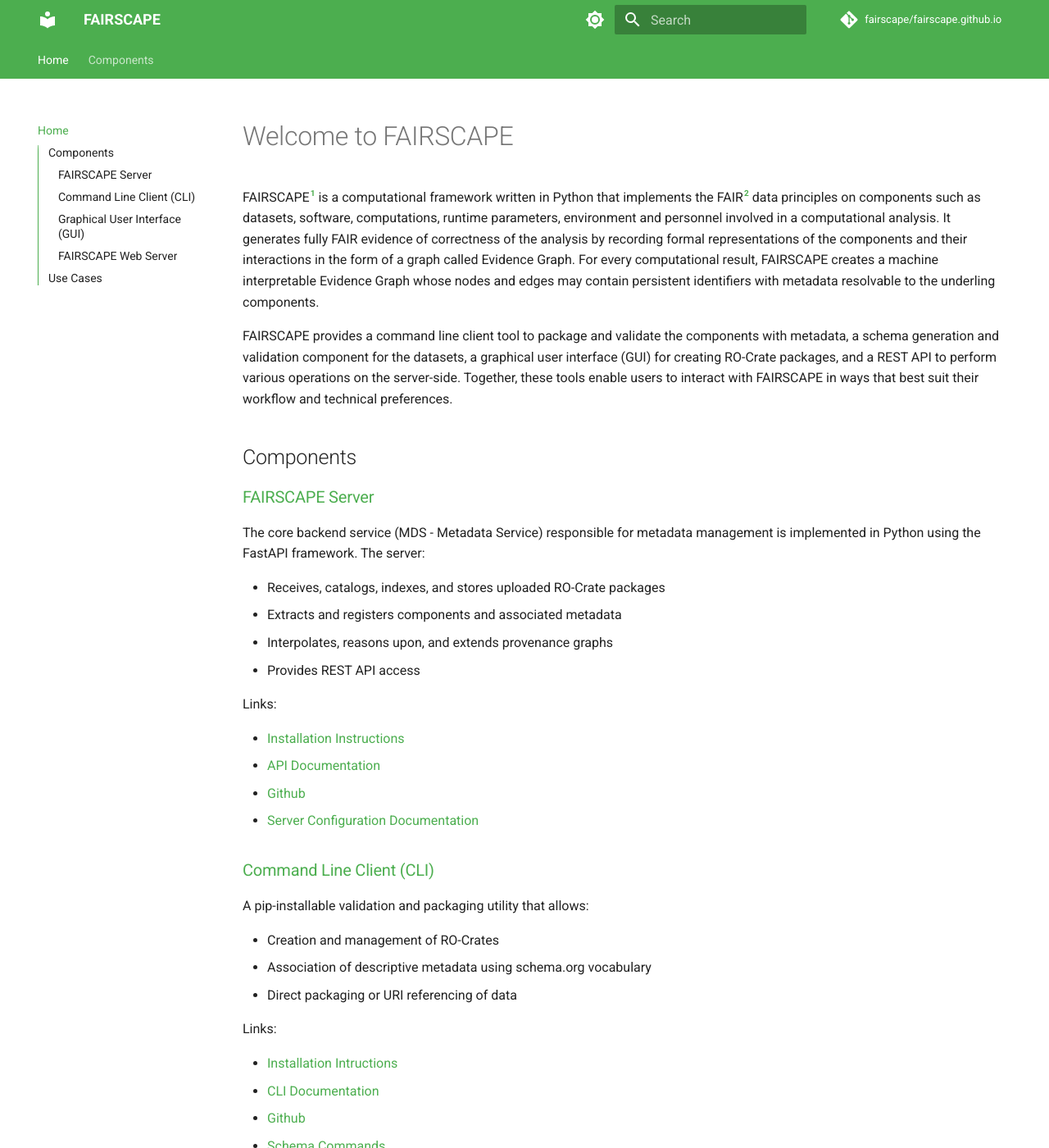
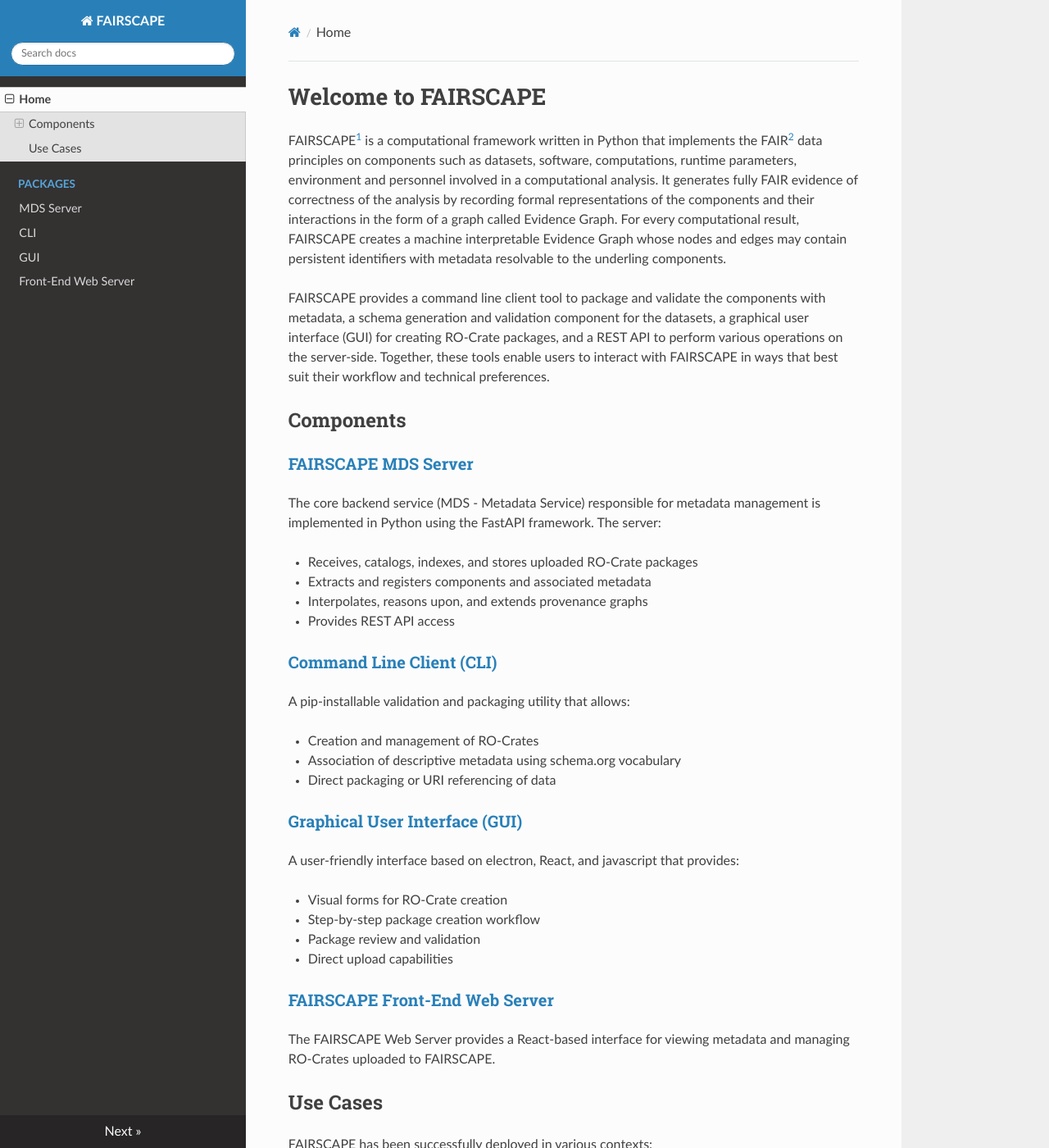
Before and after one commit to fairscape/fairscape.github.io, an MkDocs documentation site: the page built from docs/index.md, in a window 1280 px wide and 1400 px high. Shown: the whole window at 82% size. Built offline with MkDocs 1.6.1, drawn with Linux system fonts in a browser that asks for light colours; nearby versions of some CDN libraries; comment, search, counter and statistics services are not loaded; some of the changed text lies outside the part shown.

Commit message:
read the docs

```diff
--- a/docs/index.md
+++ b/docs/index.md
@@ -6,7 +6,7 @@
 
 ## Components
 
-### [FAIRSCAPE Server](/components/server)
+### [FAIRSCAPE MDS Server](/components/server)
 
 The core backend service (MDS - Metadata Service) responsible for metadata management is implemented in Python using the FastAPI framework. The server:
 
@@ -15,13 +15,6 @@
 - Interpolates, reasons upon, and extends provenance graphs
 - Provides REST API access
 
-Links:
-
-- [Installation Instructions](/getting-started/installation)
-- [API Documentation](https://fairscape.net/api/docs)
-- [Github](https://github.com/fairscape/mds_python)
-- [Server Configuration Documentation](https://fairscape.github.io/getting-started/configuration/)
-
 ### [Command Line Client (CLI)](/components/CLI)
 
 A pip-installable validation and packaging utility that allows:
@@ -29,13 +22,6 @@
 - Creation and management of RO-Crates
 - Association of descriptive metadata using schema.org vocabulary
 - Direct packaging or URI referencing of data
-
-Links:
-
-- [Installation Intructions](https://fairscape.github.io/fairscape-cli/setup/)
-- [CLI Documentation](https://fairscape.github.io/fairscape-cli/getting-started/)
-- [Github](https://github.com/fairscape/fairscape-cli/)
-- [Schema Commands](https://fairscape.github.io/fairscape-cli/schema-metadata/)
 
 ### [Graphical User Interface (GUI)](/components/GUI)
 
@@ -46,20 +32,9 @@
 - Package review and validation
 - Direct upload capabilities
 
-Links:
-
-- [Usage Documentation](https://fairscape.github.io/FairscapeFrontEnd/instructions/)
-- [Github](https://github.com/fairscape/FairscapeGUIClient/)
-
-### [FAIRSCAPE Web Server](/components/webserver)
+### [FAIRSCAPE Front-End Web Server](/components/webserver)
 
 The FAIRSCAPE Web Server provides a React-based interface for viewing metadata and managing RO-Crates uploaded to FAIRSCAPE.
-
-Links:
-
-- [Installation Instructions](/getting-started/WebServerInstall)
-- [Publish to Dataverse](https://fairscape.github.io/FairscapeFrontEnd/publish/)
-- [Github](https://github.com/fairscape/FairscapeFrontEnd)
 
 ## Use Cases
 
--- a/mkdocs.yml
+++ b/mkdocs.yml
@@ -2,75 +2,28 @@
 site_name: FAIRSCAPE
 site_description: A Framework for FAIR and Reproducible Biomedical Analytics
 site_url: https://fairscape.github.io/
-copyright: Copyright &copy; University of Virginia
-# Repository
-repo_name: fairscape/fairscape.github.io
-repo_url: https://github.com/fairscape/fairscape.github.io
-# Configuration
+
+# Theme Configuration
 theme:
-  name: "material"
-  palette:
-    # Palette toggle for light mode
-    - media: "(prefers-color-scheme: light)"
-      scheme: default
-      primary: green
-      accent: green
-      toggle:
-        icon: material/brightness-7
-        name: Switch to dark mode
-    # Palette toggle for dark mode
-    - media: "(prefers-color-scheme: dark)"
-      scheme: slate
-      primary: blue
-      accent: blue
-      toggle:
-        icon: material/brightness-4
-        name: Switch to light mode
-  navigation:
-    - expand: true
-    - tabs: true
-  features:
-    - content.tabs.link
-    - content.code.annotate
-    - content.code.copy
-    - content.footnote.tooltips
-    - announce.dismiss
-    - navigation.tabs
-    - navigation.sections
-    - navigation.expand
-    - toc.integrate
-# Docs Navigation
+  name: readthedocs
+  navigation_depth: 4
+
+# Extensions
+markdown_extensions:
+  - footnotes
+  - attr_list
+  - md_in_html
+  - toc:
+      permalink: true
+
+# Navigation Structure
 nav:
   - Home: index.md
-  - Components:
-      - Server: components/server.md
+  - Packages:
+      - MDS Server: components/server.md
       - CLI: components/CLI.md
       - GUI: components/GUI.md
-      - Web Server: components/webserver.md
+      - Front-End Web Server: components/webserver.md
+
 plugins:
   - search
-# Extensions
-markdown_extensions:
-  - tables
-  - toc:
-      permalink: true
-      title: Page contents
-  - admonition
-  - pymdownx.details
-  - pymdownx.snippets:
-      check_paths: true
-      url_download: true
-  - pymdownx.superfences
-  - pymdownx.highlight:
-      pygments_lang_class: true
-  - pymdownx.extra
-  - pymdownx.emoji:
-      emoji_index: !!python/name:material.extensions.emoji.twemoji
-      emoji_generator: !!python/name:material.extensions.emoji.to_svg
-  - pymdownx.tabbed:
-      alternate_style: true
-# Customization
-extra:
-  social:
-    - icon: fontawesome/brands/github
-      link: https://github.com/fairscape
```
